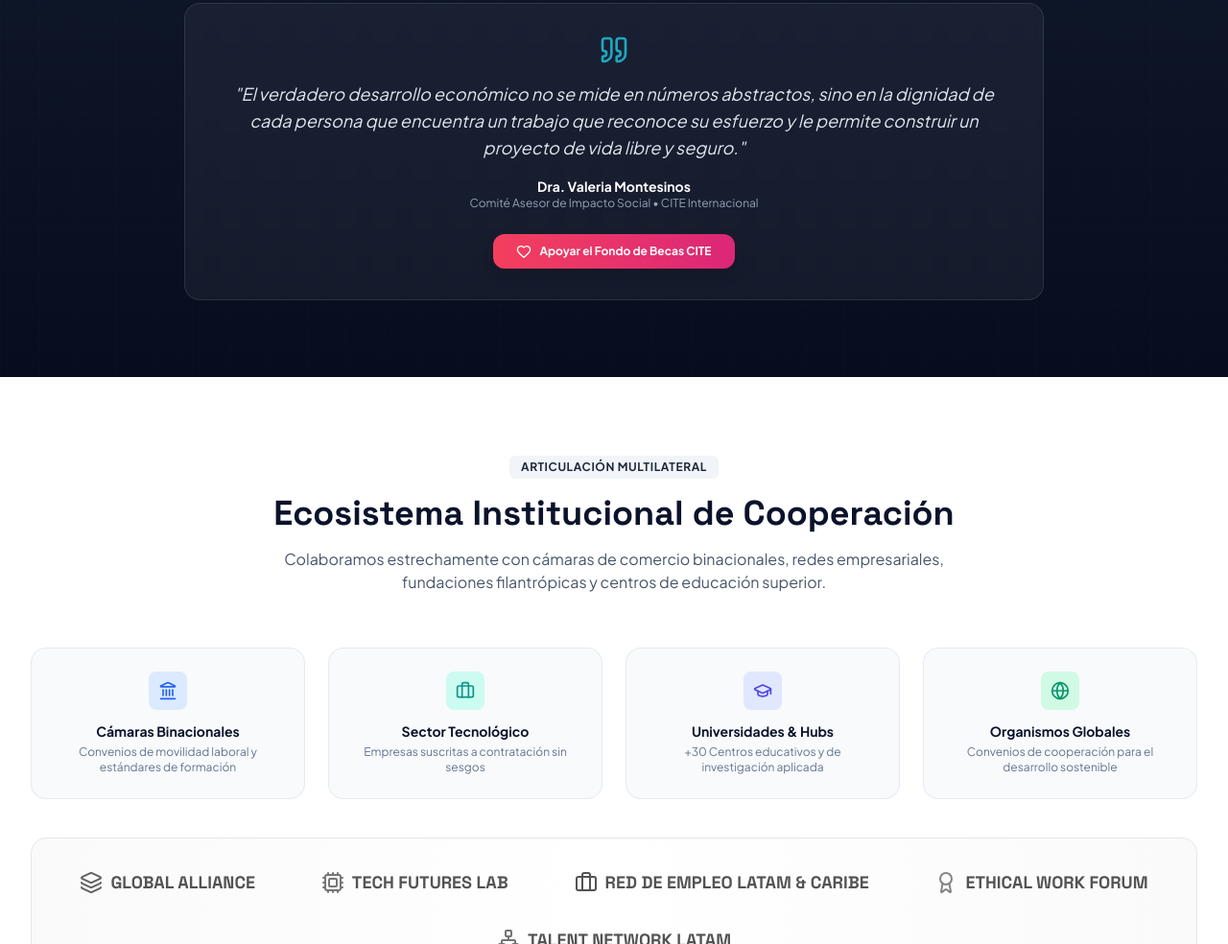
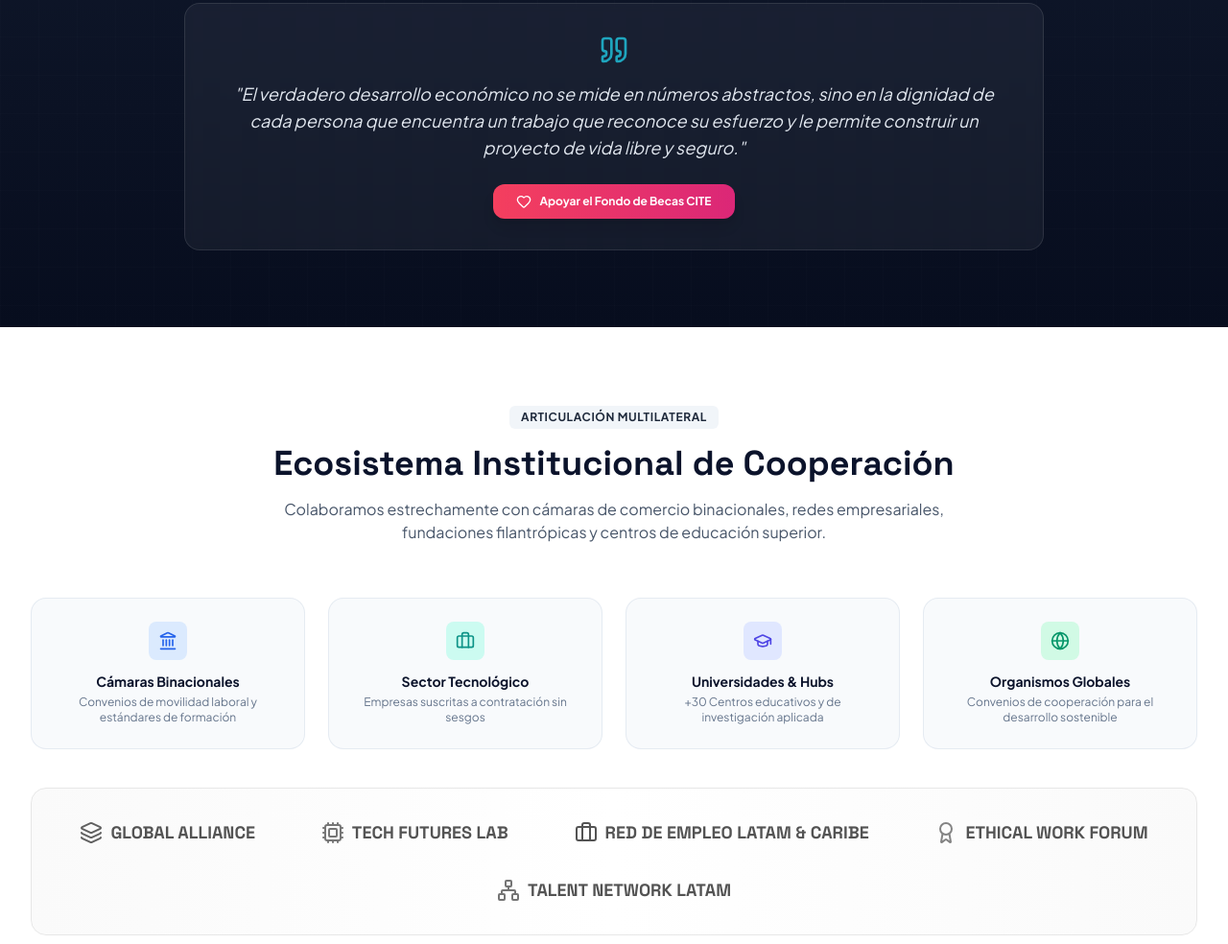
Before and after one commit to melaniealmeyda7/CITE, a plain HTML site: page index.html in a window 1280 px wide. Shown: the part 5293-6277 px from the top of the page at 96% size. Drawn offline with nearby package versions, Linux system fonts and the light colour scheme.

Commit message:
Quitar mención de Dra. Valeria Montesinos y Comité Asesor

```diff
--- a/index.html
+++ b/index.html
@@ -899,10 +899,6 @@
                 <p class="text-base sm:text-lg text-slate-200 italic leading-relaxed">
                     "El verdadero desarrollo económico no se mide en números abstractos, sino en la dignidad de cada persona que encuentra un trabajo que reconoce su esfuerzo y le permite construir un proyecto de vida libre y seguro."
                 </p>
-                <div class="mt-4">
-                    <h5 class="font-bold text-white text-sm">Dra. Valeria Montesinos</h5>
-                    <p class="text-xs text-slate-400">Comité Asesor de Impacto Social &bull; CITE Internacional</p>
-                </div>
                 <div class="mt-6">
                     <button onclick="openModal('donacion')" class="inline-flex items-center gap-2 px-6 py-2.5 rounded-xl bg-gradient-to-r from-rose-500 to-pink-600 hover:from-rose-600 hover:to-pink-700 text-white font-bold text-xs shadow-lg transition-all">
                         <i data-lucide="heart" class="w-4 h-4"></i> Apoyar el Fondo de Becas CITE
```
